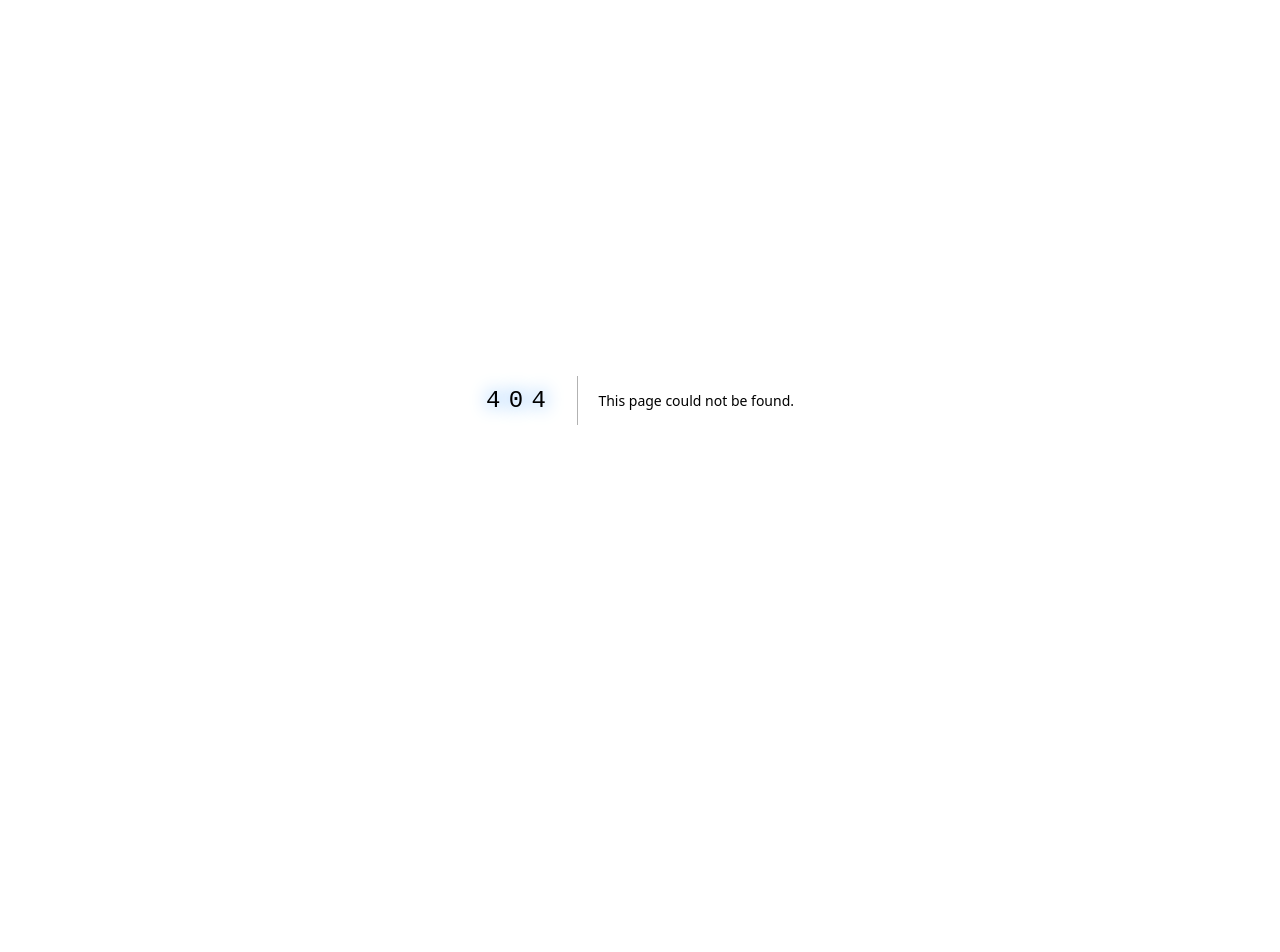
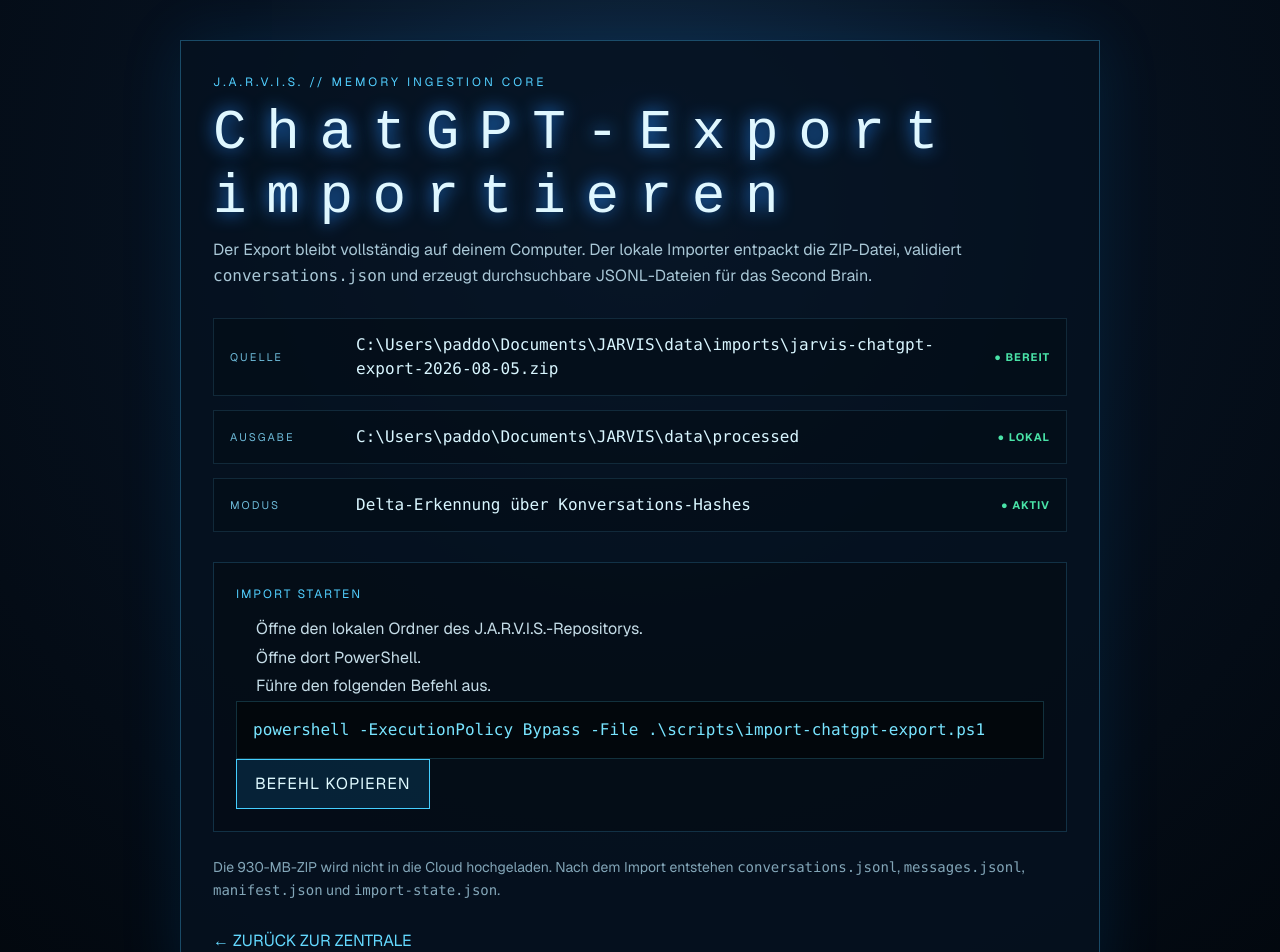
Before and after one commit to paddo1210/JARVIS-Second-Brain, a Next.js app: page /import in a window 1280 px wide. Before the commit this address had no page. Shown: the top 952 px of the page. Before the commit the page ends 800 px from the top, so only its background shows below. Built offline with nearby package versions, Linux system fonts and the light colour scheme.

Commit message:
feat: add ChatGPT memory import control page

```diff
--- /dev/null
+++ b/app/import/page.tsx
@@ -0,0 +1,50 @@
+"use client";
+
+import { useState } from "react";
+
+const defaultPath = String.raw`C:\Users\paddo\Documents\JARVIS\data\imports\jarvis-chatgpt-export-2026-08-05.zip`;
+const command = String.raw`powershell -ExecutionPolicy Bypass -File .\scripts\import-chatgpt-export.ps1`;
+
+export default function ImportPage() {
+  const [copied, setCopied] = useState(false);
+
+  const copyCommand = async () => {
+    await navigator.clipboard.writeText(command);
+    setCopied(true);
+    window.setTimeout(() => setCopied(false), 1800);
+  };
+
+  return (
+    <main style={{minHeight:"100vh",background:"radial-gradient(circle at 50% 20%,#102a45 0,#06111f 42%,#02070d 100%)",color:"#dff7ff",padding:"40px 20px",fontFamily:"var(--font-geist-sans),sans-serif"}}>
+      <section style={{maxWidth:920,margin:"0 auto",border:"1px solid rgba(74,195,255,.32)",background:"rgba(5,18,32,.82)",boxShadow:"0 0 60px rgba(0,151,255,.12)",padding:32}}>
+        <div style={{fontSize:12,letterSpacing:3,color:"#52cfff"}}>J.A.R.V.I.S. // MEMORY INGESTION CORE</div>
+        <h1 style={{fontSize:"clamp(30px,5vw,56px)",margin:"10px 0 8px",fontWeight:500}}>ChatGPT-Export importieren</h1>
+        <p style={{color:"#a9c7d6",lineHeight:1.65,maxWidth:760}}>Der Export bleibt vollständig auf deinem Computer. Der lokale Importer entpackt die ZIP-Datei, validiert <code>conversations.json</code> und erzeugt durchsuchbare JSONL-Dateien für das Second Brain.</p>
+
+        <div style={{display:"grid",gap:14,marginTop:28}}>
+          <Status title="QUELLE" value={defaultPath} state="BEREIT" />
+          <Status title="AUSGABE" value={String.raw`C:\Users\paddo\Documents\JARVIS\data\processed`} state="LOKAL" />
+          <Status title="MODUS" value="Delta-Erkennung über Konversations-Hashes" state="AKTIV" />
+        </div>
+
+        <div style={{marginTop:30,padding:22,border:"1px solid rgba(74,195,255,.2)",background:"rgba(0,0,0,.25)"}}>
+          <div style={{fontSize:12,letterSpacing:2,color:"#52cfff",marginBottom:12}}>IMPORT STARTEN</div>
+          <ol style={{lineHeight:1.8,color:"#c5dce7",paddingLeft:20}}>
+            <li>Öffne den lokalen Ordner des J.A.R.V.I.S.-Repositorys.</li>
+            <li>Öffne dort PowerShell.</li>
+            <li>Führe den folgenden Befehl aus.</li>
+          </ol>
+          <pre style={{whiteSpace:"pre-wrap",wordBreak:"break-all",padding:16,background:"#02070c",border:"1px solid rgba(80,214,255,.2)",color:"#78e4ff"}}>{command}</pre>
+          <button onClick={copyCommand} style={{border:"1px solid #45cfff",background:"rgba(20,150,220,.16)",color:"#dffaff",padding:"12px 18px",letterSpacing:1,cursor:"pointer"}}>{copied?"BEFEHL KOPIERT ✓":"BEFEHL KOPIEREN"}</button>
+        </div>
+
+        <div style={{marginTop:24,color:"#83a6b8",fontSize:14,lineHeight:1.6}}>Die 930-MB-ZIP wird nicht in die Cloud hochgeladen. Nach dem Import entstehen <code>conversations.jsonl</code>, <code>messages.jsonl</code>, <code>manifest.json</code> und <code>import-state.json</code>.</div>
+        <a href="/" style={{display:"inline-block",marginTop:28,color:"#64d9ff",textDecoration:"none"}}>← ZURÜCK ZUR ZENTRALE</a>
+      </section>
+    </main>
+  );
+}
+
+function Status({title,value,state}:{title:string;value:string;state:string}) {
+  return <div style={{display:"grid",gridTemplateColumns:"110px 1fr auto",gap:16,alignItems:"center",padding:"14px 16px",border:"1px solid rgba(98,205,255,.14)",background:"rgba(3,12,21,.55)"}}><span style={{fontSize:11,letterSpacing:2,color:"#6db9d7"}}>{title}</span><code style={{overflowWrap:"anywhere",color:"#d9f6ff"}}>{value}</code><b style={{fontSize:11,letterSpacing:1,color:"#49e2a7"}}>● {state}</b></div>;
+}
```
